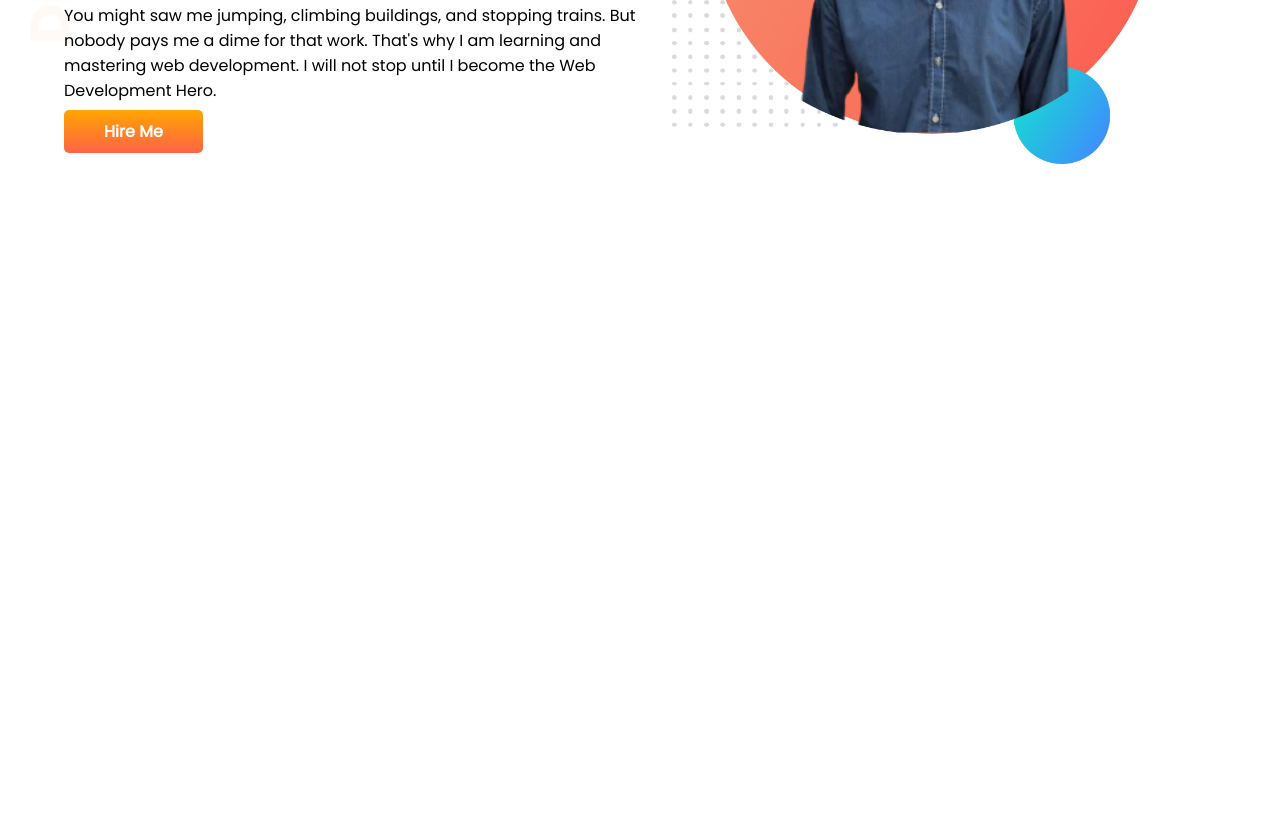
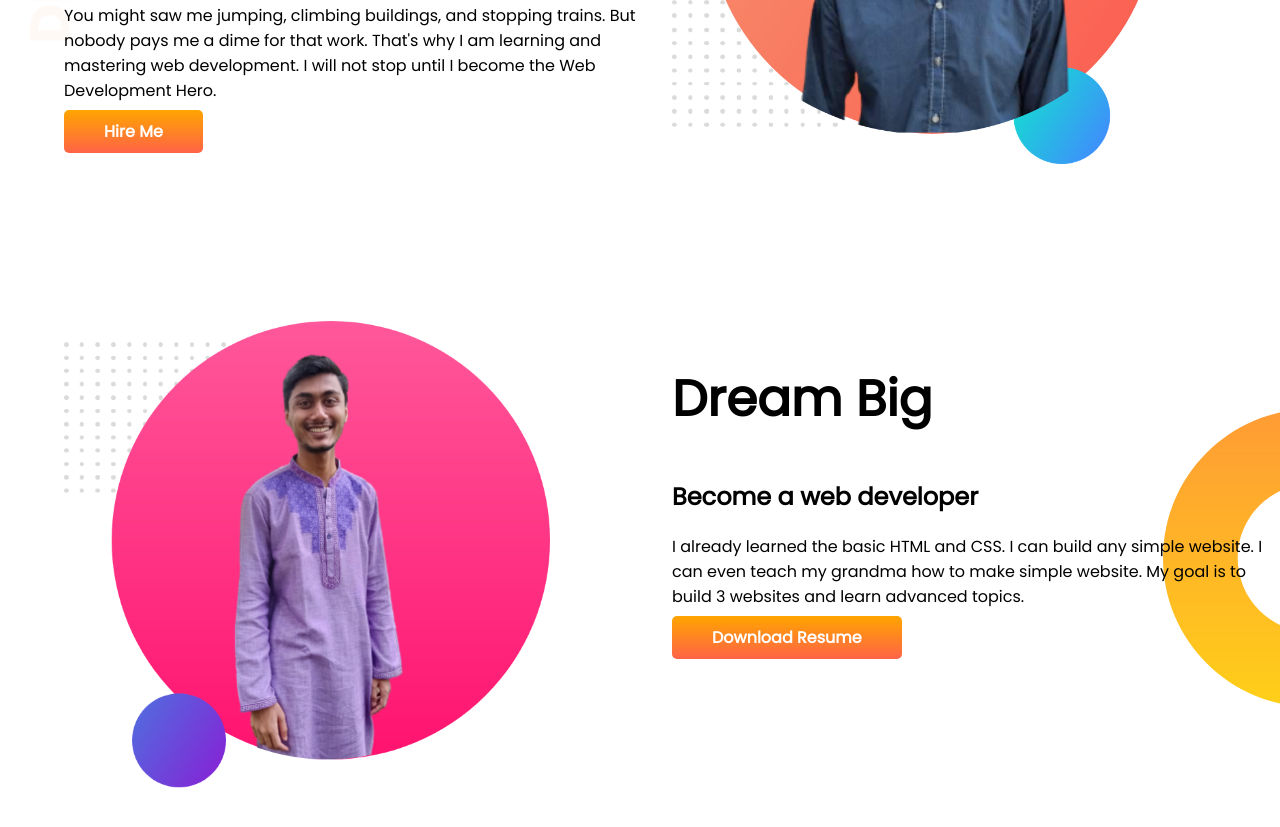
Before and after one commit to Mr-Seum/developer-portfolio, a plain HTML site: page index.html in a window 1280 px wide. Shown: the part 319-1146 px from the top of the page. Before the commit the page ends 800 px from the top, so only its background shows below. Drawn offline with Linux system fonts and the light colour scheme.

Commit message:
dream big

```diff
--- a/index.html
+++ b/index.html
@@ -29,6 +29,18 @@
             <img src="img/my-bg.png" alt="seum">
         </div>
     </section>
+    <section class="dream-big">
+        <div class="half-width">
+            <img src="img/my-bg2.png" alt="seum">
+        </div>
+        <div class="half-width">
+            <h1>Dream Big</h1>
+            <h2>Become a web developer</h2>
+            <p>I already learned the basic HTML and CSS. I can build any simple website. I can even teach my grandma how
+                to make simple website. My goal is to build 3 websites and learn advanced topics.</p>
+            <a class="link-button" href="">Download Resume</a>
+        </div>
+    </section>
 </body>
 
 </html>
--- a/style.css
+++ b/style.css
@@ -18,6 +18,7 @@ h1{
 section{
     display: flex;
     padding-left: 5%;
+    margin-bottom: 150px;
 }
 .link-button{
     text-decoration: none;
@@ -31,3 +32,8 @@ section{
     background-image: url(img/images/top-banner.png);
     background-repeat: no-repeat;
 }
+.dream-big{
+    background-image: url(img/images/dream-bg.png);
+    background-repeat: no-repeat;
+    background-position: right;
+}
```
Also changed, not shown: img/my-bg2.png (added), img/seum12-.png (added), 1 other file.
